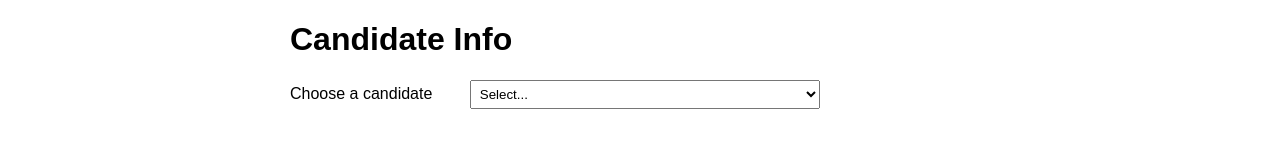
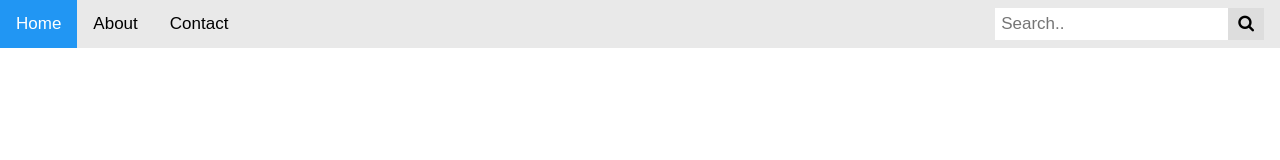
Before and after one commit to benjamib/node_tut, a website: page html/index.html in a window 1280 px wide. Drawn offline with Linux system fonts and the light colour scheme.

Commit message:
added search bar and .css

```diff
--- a/html/index.html
+++ b/html/index.html
@@ -4,60 +4,28 @@
     <meta charset="utf-8">
     <meta http-equiv="X-UA-Compatible" content="IE=edge,chrome=1">
     <meta name="viewport" content="width=device-width">
+    <link rel="stylesheet" href="index.css">
+    <link rel="stylesheet" href="https://cdnjs.cloudflare.com/ajax/libs/font-awesome/4.7.0/css/font-awesome.min.css">
 
     <title>Ajax starting point</title>
 
-    <style>
-      img{
-        width:100%;
-      }
-      html, pre {
-        font-family: sans-serif;
-      }
-      body {
-        width: 700px;
-        margin: 0 auto;
-        background-color: #FFF;
-      }
-      div {
-        line-height: 1.5;
-        letter-spacing: 0.05rem;
-        padding: 1rem;
-        background-color: white;
-      }
-      label {
-        width: 200px;
-        margin-right: 33px;
-      }
-      select {
-        width: 350px;
-        padding: 5px;
-      }
-      .blue{
-        color: blue;
-      }
-      .candidate-display{
-        margin: 10px auto;
-        transition: .3s;
-        width:200px;
-        box-shadow: 0 4px 8px 0 rgba(0,0,0,.2);
-      }
-      .candidate-display:hover{
-        box-shadow: 0 8px 16px 0 rgba(0,0,0,0.2);
-      }
-      .container{
-        padding: 2px 16px;
-      }
-    </style>
-    <!--[if lt IE 9]>
-      <script src="https://cdnjs.cloudflare.com/ajax/libs/html5shiv/3.7.3/html5shiv.js"></script>
-    <![endif]-->
+
   </head>
 
   <body>
-    <h1>Candidate Info</h1>
-
-    <form>
+    <!--h1>Candidate Info</h1-->
+    <div class="topnav">
+    <a class="active" href="#home">Home</a>
+    <a href="#about">About</a>
+    <a href="#contact">Contact</a>
+    <div class="search-container">
+      <form action="/">
+        <input id = "search-field" type="text" placeholder="Search.." name="search">
+        <button id="search-button" type="submit"><i class="fa fa-search"></i></button>
+      </form>
+    </div>
+  </div>
+    <!--form>
       <label for="candidate-choose">Choose a candidate</label>
       <select id="candidate-choose" name="candidate-choose">
         <option>Select...</option>
@@ -66,17 +34,18 @@
         <option>Candidate 3</option>
         <option>Candidate 4</option>
       </select>
-    </form>
+    </form-->
 	<div id="candidate">
     </div>
 
 
     <script>
-      var userChoice = document.querySelector('select');
-	  var poemDisplay = document.querySelector('#candidate');
+      var userChoice = document.querySelector('#search-button');
+	    var poemDisplay = document.querySelector('#candidate');
+	    var searchText = document.querySelector('#search-field');
 
-	  userChoice.onchange = function() {
-	  	var verse = userChoice.value;
+	  userChoice.onclick = function() {
+	  	var verse = searchText.value;
 	  	updateDisplay(verse);
       };
       function updateDisplay(verse){
--- a/package.json
+++ b/package.json
@@ -7,5 +7,8 @@
     "test": "echo \"Error: no test specified\" && exit 1"
   },
   "author": "Ben Brewster",
-  "license": "ISC"
+  "license": "ISC",
+  "dependencies": {
+    "nodemon": "^1.18.10"
+  }
 }
```
Also changed, not shown: service/service.js (+33 -8 lines).
